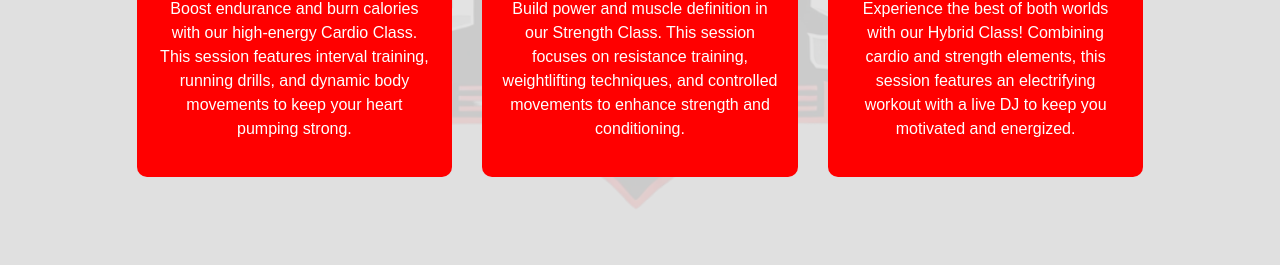
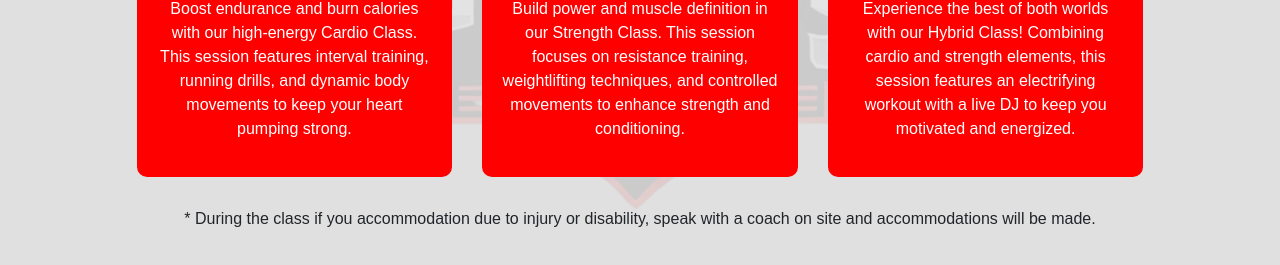
Before and after one commit to pharaohperry/perrysgym, a plain HTML site: page classes.html in a window 1280 px wide. Shown: the part 585-850 px from the top of the page. Before the commit the page ends 817 px from the top, so only its background shows below. Drawn offline with nearby package versions, Linux system fonts and the light colour scheme.

Commit message:
Update classes.html

```diff
--- a/classes.html
+++ b/classes.html
@@ -126,5 +126,8 @@
             <p>Experience the best of both worlds with our Hybrid Class! Combining cardio and strength elements,
                  this session features an electrifying workout with a live DJ to keep you motivated and energized.</p>
         </div>
+        <p>* During the class if you accommodation due to injury or disability,
+            speak with a coach on site and accommodations will be made.
+</p>
     </div>
 </html>
```
